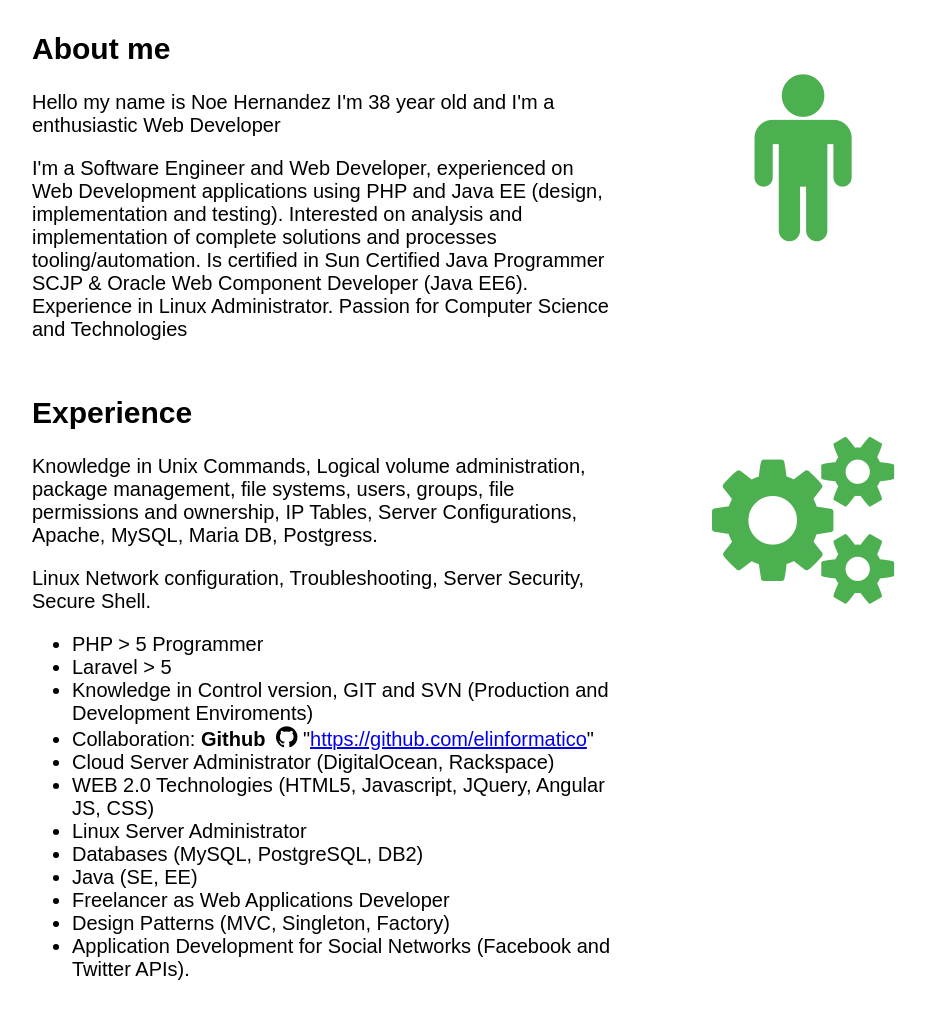
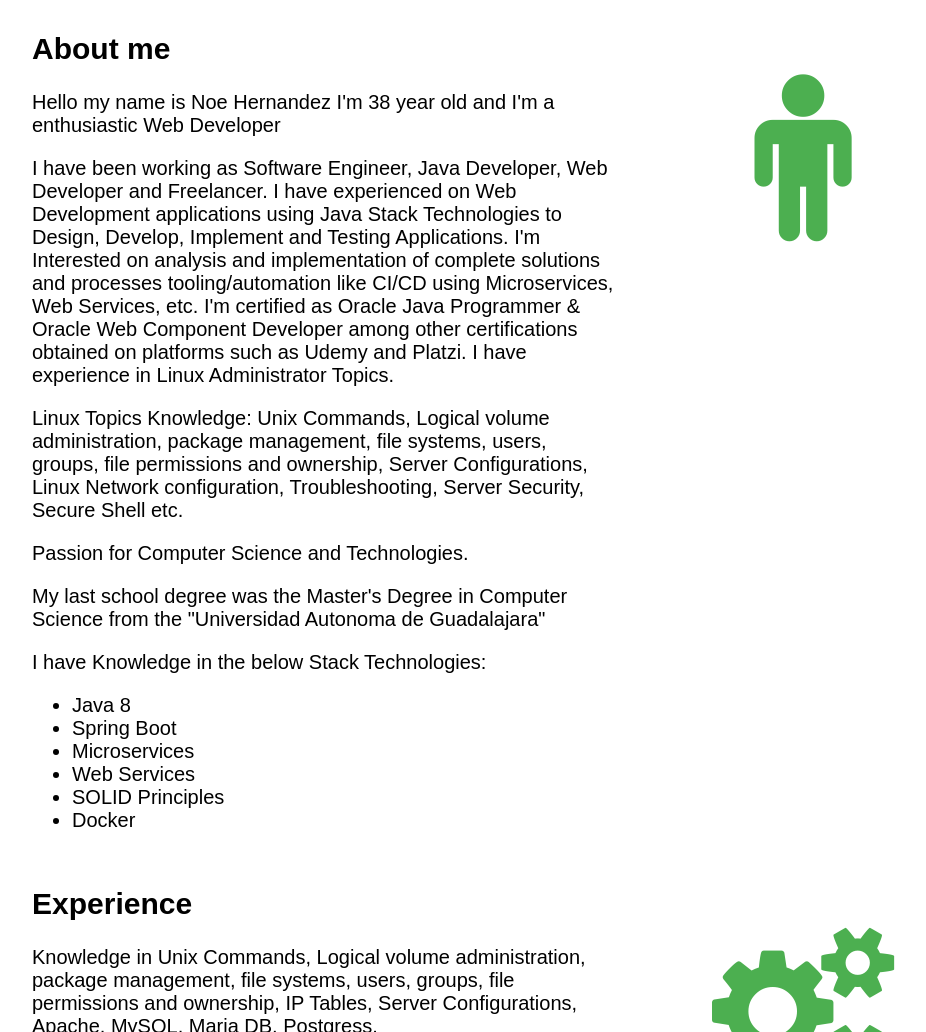
Before and after one commit to elinformatico/elinformatico.github.io, a plain HTML site: page index.html in a window 1280 px wide. Shown: the part 576-1608 px from the top of the page, without its empty margins (143-1069 px from the left). Drawn offline with Linux system fonts and the light colour scheme; a web font is replaced by a local one.

Commit message:
chore: Modifyng my profile experience

```diff
--- a/index.html
+++ b/index.html
@@ -56,8 +56,35 @@
                 <h2 id='about-me'>About me</h2>
                 <p>Hello my name is Noe Hernandez I'm 38 year old and I'm a enthusiastic Web Developer</p>
                 <p>
-                    I'm a Software Engineer and Web Developer, experienced on Web Development applications using PHP and Java EE (design, implementation and testing). Interested on analysis and implementation of complete solutions and processes tooling/automation. Is certified in Sun Certified Java Programmer SCJP & Oracle Web Component Developer (Java EE6). Experience in Linux Administrator. Passion for Computer Science and Technologies
+                    I have been working as Software Engineer, Java Developer, Web Developer and Freelancer. I have experienced on Web Development applications using Java Stack Technologies to Design, Develop, Implement and Testing Applications. I'm Interested on analysis and implementation of complete solutions and processes tooling/automation like CI/CD using Microservices, Web Services, etc. I'm certified as Oracle Java Programmer & Oracle Web Component Developer among other certifications obtained on platforms such as Udemy and Platzi. I have experience in Linux Administrator Topics.
+
                 </p>
+
+                <p>
+                Linux Topics Knowledge: Unix Commands, Logical volume administration, package management, file systems, users, groups, file permissions and ownership, Server Configurations, Linux Network configuration, Troubleshooting, Server Security, Secure Shell etc.
+
+                </p>
+
+                <p>
+                Passion for Computer Science and Technologies.
+                </p>
+
+                <p>
+                My last school degree was the Master's Degree in Computer Science from the "Universidad Autonoma de Guadalajara"
+                </p>
+
+                <p>
+                    I have Knowledge in the below Stack Technologies:
+                </p>
+
+                <ul>
+                    <li>Java 8</li>
+                    <li>Spring Boot</li>
+                    <li>Microservices</li>
+                    <li>Web Services</li>
+                    <li>SOLID Principles</li>
+                    <li>Docker</li>
+                </ul>
             </section>
 
             <section class="right-content">
```
